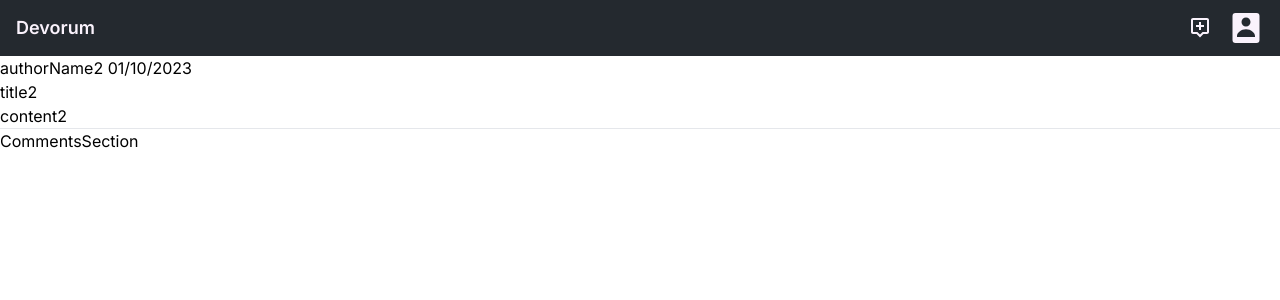
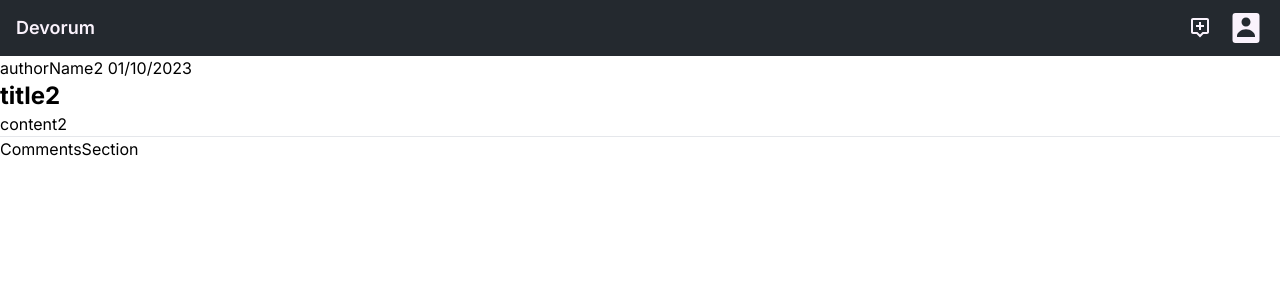
Before and after one commit to Luzin7/devorum-frontend, a Next.js app: page /topic/1/1 in a window 1280 px wide. Shown: the top 300 px of the page. Built offline with nearby package versions, Linux system fonts and the light colour scheme.

Commit message:
style: correção de linter

```diff
--- a/src/components/Topic/components/TopicDetail.tsx
+++ b/src/components/Topic/components/TopicDetail.tsx
@@ -1,17 +1,17 @@
-import React from 'react'
-import Topic from 'types'
-import { dateConverter } from './../../../functions/dateConverter'
+import React from 'react';
+import Topic from 'types';
+import { dateConverter } from './../../../functions/dateConverter';
 
 type TopicDetailsProps = Pick<
   Topic,
   'title' | 'content' | 'authorName' | 'createdAt'
->
+>;
 
 export default function TopicDetail({
   authorName,
   content,
   createdAt,
-  title,
+  title
 }: TopicDetailsProps) {
   return (
     <div>
@@ -20,8 +20,8 @@ export default function TopicDetail({
           {authorName} {dateConverter(createdAt)}
         </span>
       </div>
-      <h1>{title}</h1>
-      <p>{content}</p>
+      <h1 className="text-2xl font-bold">{title}</h1>
+      <div dangerouslySetInnerHTML={{ __html: content }}></div>
     </div>
-  )
+  );
 }
```
